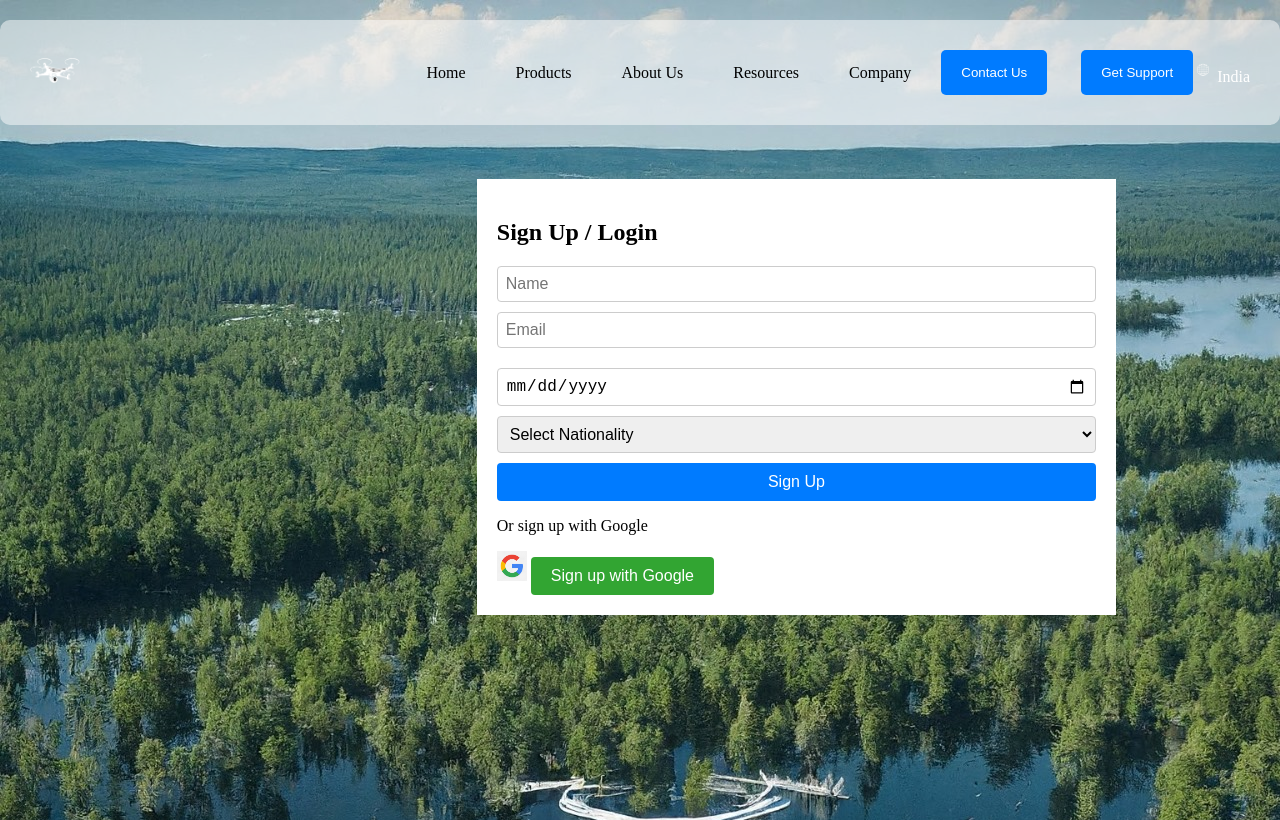
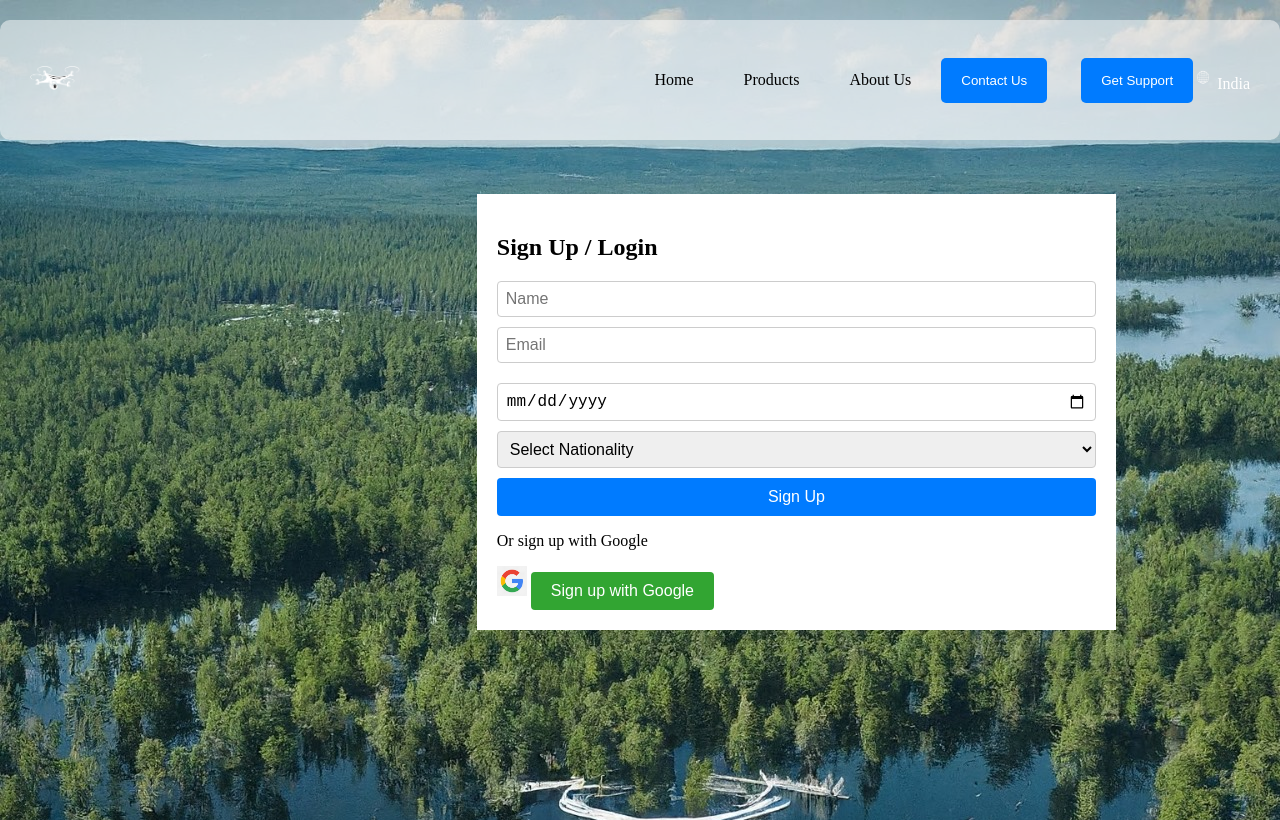
Before and after one commit to gunj13/ResQDrone, a plain HTML site: page login.html in a window 1280 px wide. Drawn offline with Linux system fonts and the light colour scheme.

Commit message:
Update login.html

```diff
--- a/login.html
+++ b/login.html
@@ -30,7 +30,7 @@
             padding: 30px;
             border-radius: 10px;
             display: flex;
-            /*flexible gap between text*/
+            flex-direction: right;
             justify-content: space-between;
             align-items: center;
         }
@@ -48,24 +48,18 @@
 
         .logo {
             margin-right: auto;
-            width: 30px;
+
         }
 
         nav {
             display: flex;
             gap: 50px;
-            /*gap between text*/
         }
 
         .nav-link {
             text-decoration: none;
             color: #000000;
             transition: color 0.2s;
-        }
-
-        .nav-link:hover {
-            color: #090081;
-            /* Change text color on hover */
         }
 
         #contact,
@@ -78,7 +72,6 @@
             border-radius: 5px;
             cursor: pointer;
         }
-
 
         .container {
             width: 70%;
@@ -155,14 +148,13 @@
     <header class="mx-4">
 
         <div class="logo">
-            <img src="logo.png" alt="Logo" width="50">
+            <p><img src="logo.png" alt="Logo" width="50"></p>
+
         </div>
         <nav>
             <a href="index.html" class="nav-link">Home</a>
             <a href="#" class="nav-link">Products</a>
             <a href="aboutus.html" class="nav-link">About Us</a>
-            <a href="#" class="nav-link">Resources</a>
-            <a href="#" class="nav-link">Company</a>
         </nav>
 
         <div class="col text-right">
```
